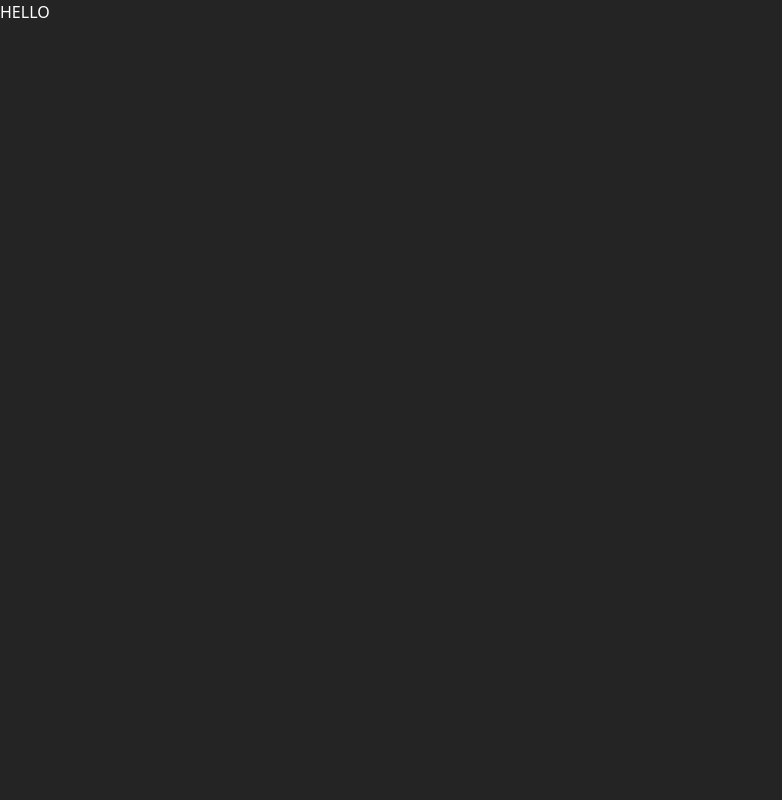
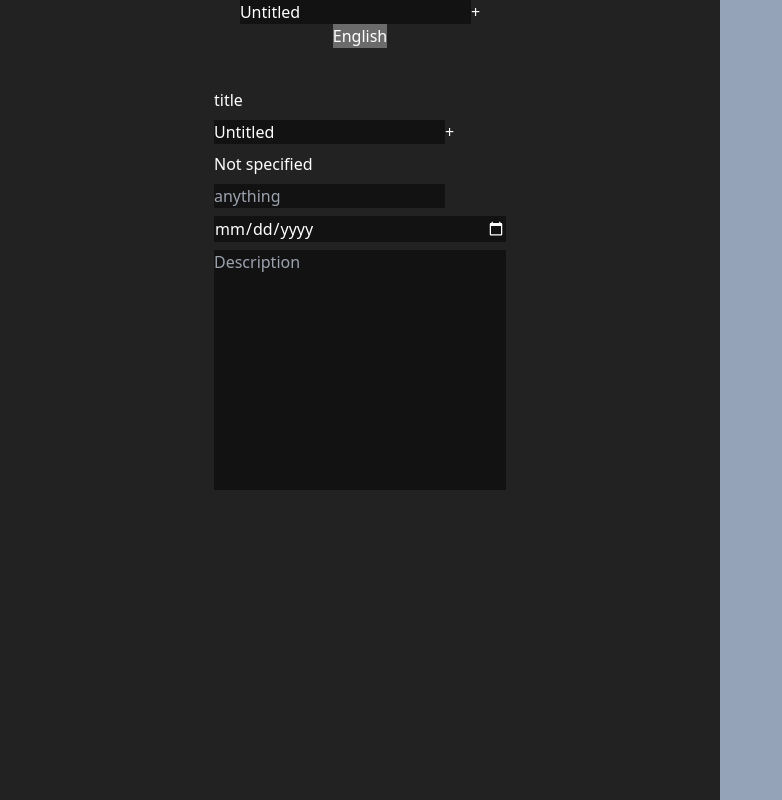
Before and after one commit to neequu/resume-builder-vue, a Vue app: page / in a window 1280 px wide. Shown: the whole page, without its empty margins (0-782 px from the left). Built offline with nearby package versions, Linux system fonts and the light colour scheme.

Commit message:
feat: folder structure

```diff
--- a/components.d.ts
+++ b/components.d.ts
@@ -7,6 +7,12 @@ export {}
 
 declare module 'vue' {
   export interface GlobalComponents {
+    Editor: typeof import('./src/components/Editor.vue')['default']
+    Form: typeof import('./src/components/Form.vue')['default']
     Hello: typeof import('./src/components/Hello.vue')['default']
+    Input: typeof import('./src/components/Input.vue')['default']
+    InputHeading: typeof import('./src/components/InputHeading.vue')['default']
+    Resume: typeof import('./src/components/Resume.vue')['default']
+    Section: typeof import('./src/components/Section.vue')['default']
   }
 }
--- a/package.json
+++ b/package.json
@@ -11,7 +11,9 @@
     "type-check": "vue-tsc --noEmit -p tsconfig.vitest.json --composite false"
   },
   "dependencies": {
+    "@vueuse/integrations": "^10.5.0",
     "pinia": "^2.1.7",
+    "sortablejs": "^1.15.0",
     "vue": "^3.3.4"
   },
   "devDependencies": {
--- a/src/App.vue
+++ b/src/App.vue
@@ -2,15 +2,21 @@
 </script>
 
 <template>
-  <div>
-    <Hello />
+  <div class="flex h-full">
+    <Editor />
+    <Resume />
   </div>
 </template>
 
 <style>
-html {
+html,
+body,
+#app {
   background: #242424;
   color: #fff;
   color-scheme: dark;
+  height: 100vh;
+  margin: 0;
+  padding: 0;
 }
 </style>
--- /dev/null
+++ b/src/components/Editor.vue
@@ -0,0 +1,15 @@
+<script setup lang="ts">
+
+</script>
+
+<template>
+  <div class="bg-dark flex-1 flex flex-col items-center gap-10 px-20">
+    <section class="flex flex-col items-center">
+      <InputHeading id="doc-title" />
+      <button>English</button>
+    </section>
+    <Section />
+  </div>
+</template>
+
+<style lang="scss" scoped></style>
--- a/src/components/Hello.vue
+++ /dev/null
@@ -1,13 +0,0 @@
-<script setup lang="ts">
-import { computed } from 'vue';
-
-const name = computed(() => 'hello'.toUpperCase())
-</script>
-
-<template>
-  <div class="">
-    {{ name }}
-  </div>
-</template>
-
-<style lang="scss" scoped></style>
--- /dev/null
+++ b/src/components/Input.vue
@@ -0,0 +1,13 @@
+<script setup lang="ts">
+defineProps<{
+  id: string
+}>()
+</script>
+
+<template>
+  <div>
+    <input type="text" :id="id" :placeholder="id">
+  </div>
+</template>
+
+<style lang="scss" scoped></style>
--- /dev/null
+++ b/src/components/InputHeading.vue
@@ -0,0 +1,15 @@
+<script setup lang="ts">
+defineProps<{
+  id: string
+}>()
+</script>
+
+<template>
+  <div>
+    <input type="text" value="Untitled" :id="id"
+      @input="e => $emit('sectionTitleChange', (e.target as HTMLInputElement).value)">
+    <label :for="id">+</label>
+  </div>
+</template>
+
+<style lang="scss" scoped></style>
--- /dev/null
+++ b/src/components/Resume.vue
@@ -0,0 +1,11 @@
+<script setup lang="ts">
+
+</script>
+
+<template>
+  <div class="bg-bluegray flex-1">
+
+  </div>
+</template>
+
+<style lang="scss" scoped></style>
--- /dev/null
+++ b/src/components/Section.vue
@@ -0,0 +1,20 @@
+
+<script setup lang="ts">
+import { ref } from 'vue'
+const sectionTitle = ref('')
+</script>
+
+<template>
+  <section class="grid gap-2">
+    title
+    <InputHeading id="section" @sectionTitleChange="(v: string) => sectionTitle = v" />
+    <h3>{{ sectionTitle || 'Not specified' }}</h3>
+    <div>
+      <Input id="anything" />
+    </div>
+    <input type="date" id="birthday" name="date">
+    <textarea name="" id="" cols="30" rows="10" class="resize-none" placeholder="Description" />
+  </section>
+</template>
+
+<style lang="scss" scoped></style>
```
Also changed, not shown: src/composables/utils.ts (added), 1 other file (tests, documents, lock files or other folders).
